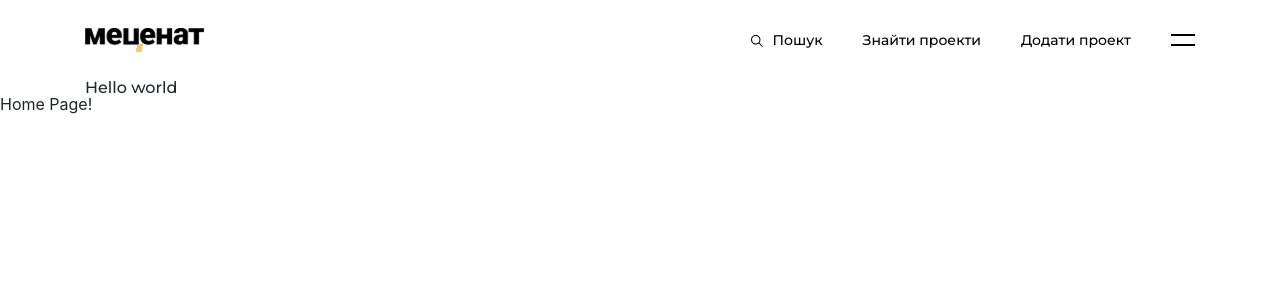
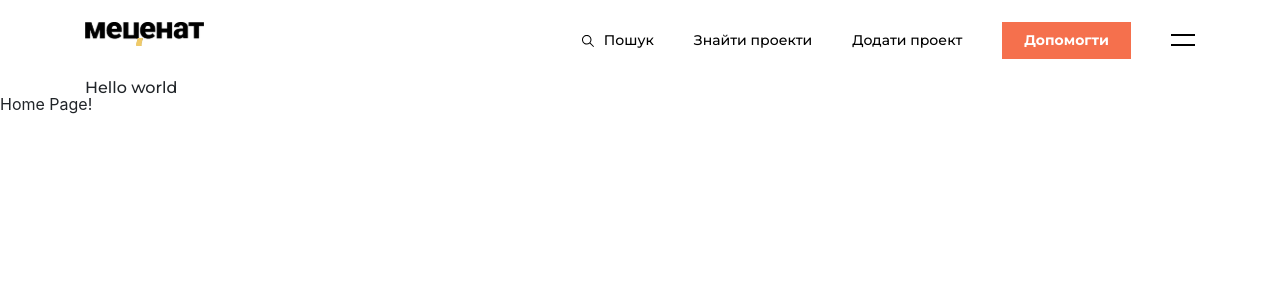
Before and after one commit to MecenatOrg/frontend, a React (Create React App) app: page / in a window 1280 px wide. Shown: the top 300 px of the page. Built offline with nearby package versions, Linux system fonts and the light colour scheme.

Commit message:
Fixed Style Color / Add Button In Header Component

```diff
--- a/src/shared/colors.ts
+++ b/src/shared/colors.ts
@@ -15,6 +15,7 @@ enum Colors {
   BLACK = '#000000',
   WHITE = '#FFFFFF',
   DARK_BUTTON = '#181818',
+  PLACEHOLDER = '#b1b1b1',
 }
 
 export default Colors;
--- a/src/shared/components/Header/Menu/styles.ts
+++ b/src/shared/components/Header/Menu/styles.ts
@@ -1,4 +1,5 @@
 import styled from 'styled-components';
+import Colors from 'shared/colors';
 
 type StyleProps = {
   isOpenMenu: boolean;
@@ -12,8 +13,8 @@ export const MenuWrapper = styled.div<StyleProps>`
   left: 0;
   right: 0;
   width: 100%;
-  background: #2e63b3;
-  color: #f2f2f2;
+  background: ${Colors.BLUE_DARK};
+  color: ${Colors.WHITE};
   ${({ isOpenMenu }: StyleProps): string => `transform: translateX(${isOpenMenu ? '0' : '-100%'})`};
   transition: all 0.2s;
 `;
@@ -34,7 +35,7 @@ export const MenuListWrapper = styled.div`
       margin-top: 15px;
       margin-bottom: 30px;
       a {
-        color: #f2f2f2;
+        color: ${Colors.WHITE};
         font-size: 16px;
         line-height: 34px;
       }
--- a/src/shared/components/Header/Navigation/component.tsx
+++ b/src/shared/components/Header/Navigation/component.tsx
@@ -1,7 +1,10 @@
 import React from 'react';
 
+import Button from 'shared/components/Button';
+import { ButtonVariant } from 'shared/components/Button/styles';
+
 import { SearchIcon } from 'shared/icons';
-import { Navigation, ToggleMenu, SearchButton } from './styles';
+import { Navigation, ToggleMenu, SearchButton, ButtonWrapper } from './styles';
 
 export type NavListItem = {
   name: string;
@@ -37,6 +40,9 @@ const Header: React.FC<NavigationProps> = ({ onToggle, isOpenMenu }: NavigationP
           </li>
         ))}
       </ul>
+      <ButtonWrapper>
+        <Button title="Допомогти" variant={ButtonVariant.PRIMARY_SMALL} />
+      </ButtonWrapper>
       <ToggleMenu
         isOpenMenu={isOpenMenu}
         onClick={(): void => {
--- a/src/shared/components/Header/Navigation/styles.ts
+++ b/src/shared/components/Header/Navigation/styles.ts
@@ -1,4 +1,5 @@
 import styled from 'styled-components';
+import Colors from 'shared/colors';
 
 type StyleProps = {
   isOpenMenu: boolean;
@@ -22,7 +23,7 @@ export const Navigation = styled.nav`
     }
     a {
       font-size: 14px;
-      color: #000;
+      color: ${Colors.BLACK};
       text-decoration: none;
     }
     svg {
@@ -36,7 +37,7 @@ export const SearchButton = styled.button`
   padding: 0;
   border: 0;
   background-color: transparent;
-  color: #000;
+  color: ${Colors.BLACK};
   font-weight: 500;
 `;
 
@@ -56,7 +57,7 @@ export const ToggleMenu = styled.button<StyleProps>`
     right: 0;
     width: 100%;
     height: 2px;
-    background-color: #000;
+    background-color: ${Colors.BLACK};
     transition: all 0.25s ease-out;
   }
   &::after {
@@ -68,3 +69,7 @@ export const ToggleMenu = styled.button<StyleProps>`
       `bottom: ${isOpenMenu ? '11px' : '6px'}; transform: rotate(${isOpenMenu ? '45deg' : '0'})`};
   }
 `;
+
+export const ButtonWrapper = styled.div`
+  margin-right: 40px;
+`;
--- a/src/shared/components/Header/SearchBar/styles.ts
+++ b/src/shared/components/Header/SearchBar/styles.ts
@@ -1,4 +1,5 @@
 import styled from 'styled-components';
+import Colors from 'shared/colors';
 
 type StyleProps = {
   isOpenSearch: boolean;
@@ -12,7 +13,7 @@ export const SearchBarWrapper = styled.div<StyleProps>`
   bottom: 0;
   display: flex;
   align-items: center;
-  background-color: #fff;
+  background-color: ${Colors.WHITE};
   z-index: 10;
   transform: translateY(-100%);
   ${({ isOpenSearch }: StyleProps): string => `transform: translateY(${isOpenSearch ? '0' : '-100%'})`};
@@ -42,7 +43,7 @@ export const Form = styled.form`
     &::placeholder {
       font-size: 14px;
       font-weight: 500;
-      color: #b1b1b1;
+      color: ${Colors.PLACEHOLDER};
       line-height: 1;
     }
   }
```
